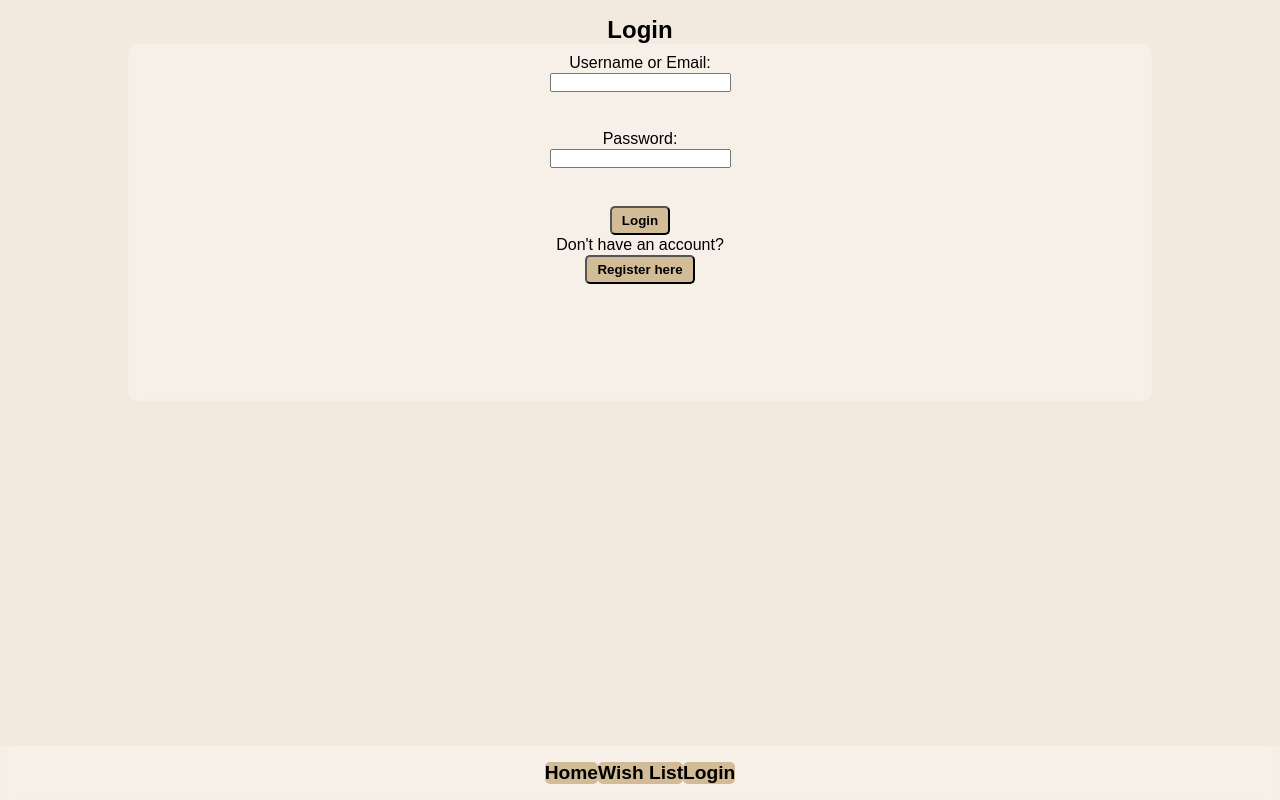
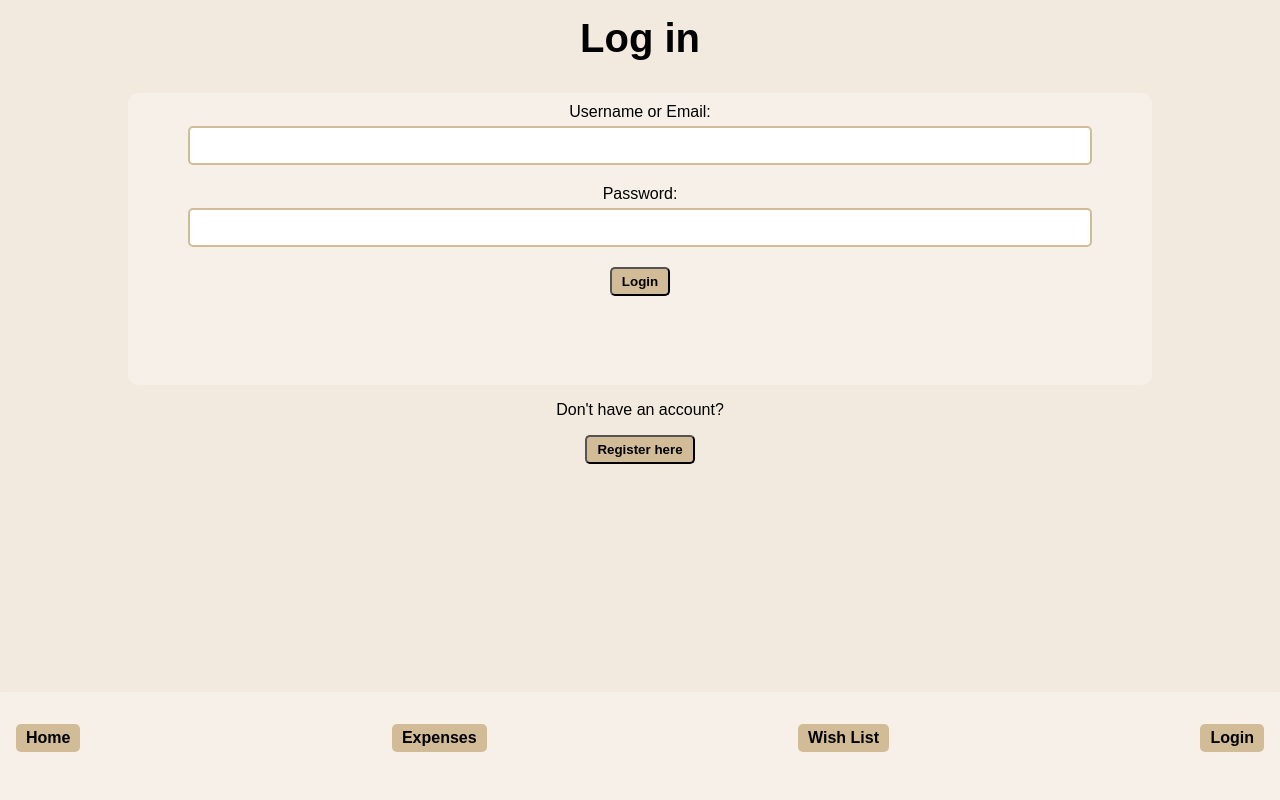
Before and after one commit to maliafecteau/tracking_app, a Flask app: page /login in a window 1280 px wide. Run offline with Flask 3, Linux system fonts and the light colour scheme.

Commit message:
added splashpage and expenses page
changed some styling and added splashpage and expenses page with some placeholder expenses in the table on the html

```diff
--- a/app_main.py
+++ b/app_main.py
@@ -10,8 +10,8 @@ if logged_in:
         return render_template('home.html')
 else:
     @app.route('/')
-    def login_redirect():
-        return redirect(url_for('login'))
+    def splash():
+        return render_template('splashpage.html')
 
 @app.route('/home')
 def home():
@@ -40,5 +40,15 @@ def register():
         return f'Account created for {name}'
     return render_template('register.html')
 
+@app.route('/logout')
+def logout():
+    global logged_in
+    logged_in = False
+    return redirect(url_for('login'))
+
+@app.route('/expenses')
+def expenses():
+    return render_template('expenses.html')
+
 if __name__ == '__main__':
     app.run(debug=True)
--- a/static/styles.css
+++ b/static/styles.css
@@ -26,22 +26,34 @@ main {
     flex-direction: column;
     justify-content: flex-start;;
     align-items: center;
+    gap: 1rem;
     width: 100%;
     height: 100%
 }
 
+h1 {
+    font-size: 2.5rem;
+    color: rgb(0, 0, 0);
+    padding: 1rem;
+    text-align: center;
+}
+
+h2 {
+    font-size: 1.8rem;
+    color: rgb(0, 0, 0);
+    padding: 0.5rem;
+}
+
 nav {
-    padding: 1rem 2rem;
+    padding: 2rem 1rem 3rem 1rem;
     display: flex;
-	top: 0;
 	min-width: 100%;
 	align-self: flex-end;
-	align-items: space-around;
+    justify-content: space-between;
 	height: auto;
 	text-align: center;
 	background-color: rgba(255, 255, 255, 0.3);
 	backdrop-filter: blur(5.5px);
-	justify-content: center;
 	transition: 0.4s;
 	z-index: 2;
 }
@@ -49,10 +61,11 @@ nav {
 nav a {
     text-decoration: none;
     color: rgb(0, 0, 0);
-    font-size: 1.2rem;
+    font-size: 1rem;
     font-weight: bold;
     background-color: rgb(210, 188, 151);
     border-radius: 5px;
+    padding: 5px 10px;
 }
 
 button {
@@ -69,7 +82,7 @@ form {
     display: flex;
     flex-direction: column;
     align-items: center;
-    gap: 1px;
+    gap: 20px;
     background-color: rgba(255, 255, 255, 0.3);
     backdrop-filter: blur(5.5px);
     border-radius: 10px;
@@ -78,3 +91,19 @@ form {
     min-height: 50%;
     height: fit-content;
 }
+
+.form-group {
+    display: flex;
+    flex-direction: column;
+    align-items: center;
+    flex-wrap: wrap;
+    gap: 5px;
+    width: 100%;
+}
+
+input[type="text"], input[type="password"], input[type="email"] {
+    padding: 10px;
+    border: 2px solid rgb(210, 188, 151);
+    border-radius: 5px;
+    width: 90%;
+}
--- a/templates/base.html
+++ b/templates/base.html
@@ -1,10 +1,10 @@
 <!DOCTYPE html>
 <html lang="en">
     <head>
-        <meta name="viewport" content="width=device-width, initial-scale=1.0">
-        <link rel="stylesheet" href="{{ url_for('static', filename='styles.css') }}">
-        <script src="{{ url_for('static', filename='script.js') }}">
-</script>
+        <meta name="viewport" content="width=device-width, initial-scale=1.0"> <!-- sets the viewport for responsive design -->
+        <meta name="viewport" content="height=device-height, initial-scale=1.0"> <!-- sets the viewport height for better mobile support -->
+        <link rel="stylesheet" href="{{ url_for('static', filename='styles.css') }}">  <!-- links the stylesheet in static to this base html with flask/python-->
+        <script src="{{ url_for('static', filename='script.js') }}"> </script> <!-- javascript file in static -->
 
         <title>{% block title %}{% endblock %} - Expense Tracker</title>
     </head>
@@ -14,18 +14,19 @@
                 <h1>{% block header %}{% endblock %}</h1>
             </header>
             <main>
-                {% with messages = get_flashed_messages(with_categories=true) %}
+                {% with messages = get_flashed_messages(with_categories=true) %} <!-- this block is for displaying flash messages in the inspector -->
                     {% if messages %}
                         {% for category, message in messages %}
-                            <div class="alert alert-{{ category }}">{{ message }}</div>
+                            <div class="alert alert-{{ category }}">{{ message }}</div> <!-- this part categorises and sorts the alerts by type so they can be read easier -->
                         {% endfor %}
                     {% endif %}
                 {% endwith %}
                 {% block content %}{% endblock %}
             </main>
-            <nav>
+            <nav> <!-- nav that can be moved to the top using styling with @media queries when screen gets larger-->
                 <a href="{{ url_for('home') }}" title="Home">Home</a>
-                <a href="{{ url_for('wishlist') }}" title="Wish List">Wish List</a>
+                <a href="{{ url_for('expenses') }}" title="Expenses">Expenses</a>
+                <a href="{{ url_for('wishlist') }}" title="Wishlist">Wish List</a>
                 <a href="{{ url_for('login') }}" title="Login">Login</a>
             </nav>
         </div>
--- a/templates/login.html
+++ b/templates/login.html
@@ -2,17 +2,25 @@
 
 {% block title %}Login{% endblock%}
 
+{% block header %}Log in{% endblock %}
+
 {% block content %}
-    <h2>Login</h2>
+
     <form method="POST" action="{{ url_for('login') }}">
-        <label for="username">Username or Email:</label>
-        <input type="text" id="username" name="username" required>
-        <br><br>
-        <label for="password">Password:</label>
-        <input type="password" id="password" name="password" required>
-        <br><br>
+        <div class="form-group"> <!-- these form groups are for cleaner styling -->
+            <label for="username">Username or Email:</label>
+            <input type="text" id="username" name="username" required>
+        </div>
+
+        <div class="form-group">
+            <label for="password">Password:</label>
+            <input type="password" id="password" name="password" required>
+        </div>
         <button type="submit">Login</button>
-        <p>Don't have an account?</p>
-        <button href="{{ url_for('register') }}">Register here</button>
     </form>
+
+    <p>Don't have an account?</p>
+    <a href="{{ url_for('register') }}"> <!-- Link to registration page -->
+        <button>Register here</button>
+    </a>
 {% endblock %}
```
Also changed, not shown: templates/expenses.html (added, +37 -0 lines), templates/home.html (+9 -7 lines), templates/register.html (+4 -7 lines), templates/splashpage.html (added, +11 -0 lines).
